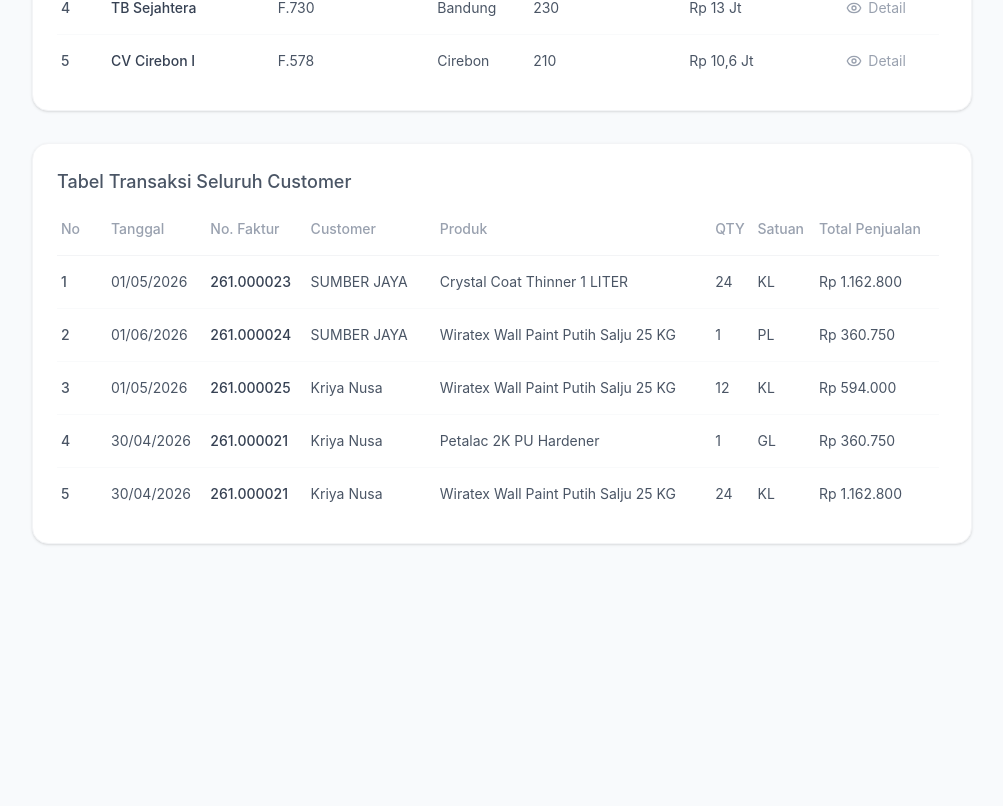
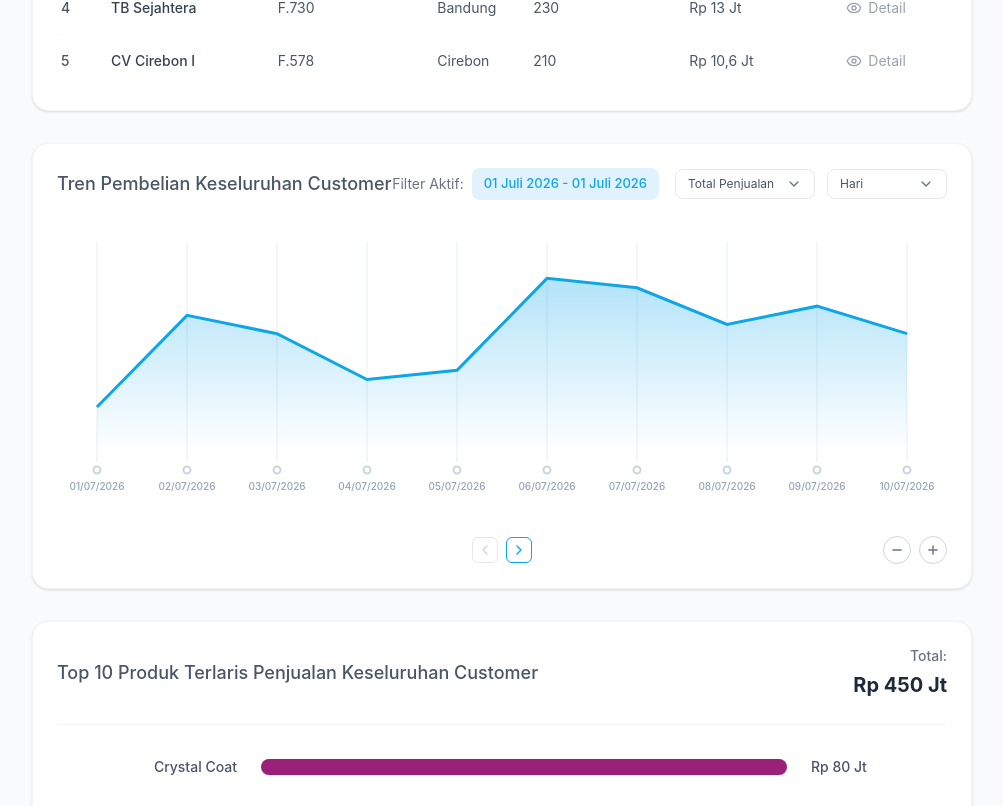
Before and after one commit to Grandy19/iwpaint-dashboard, a React (Vite) app in the folder frontend/: page /sales-dashboard/customer in a window 1280 px wide. Shown: the part 774-1580 px from the top of the page, without its empty margins (268-1271 px from the left). Before the commit the page ends 1398 px from the top, so only its background shows below. Built offline with nearby package versions, Linux system fonts and the light colour scheme.

Commit message:
customer

```diff
--- a/frontend/src/pages/sales/SalesCustomerPage.tsx
+++ b/frontend/src/pages/sales/SalesCustomerPage.tsx
@@ -1,4 +1,4 @@
-import { useState } from 'react';
+import { useState, useMemo } from 'react';
 import { MainLayout } from '../../components/layout/MainLayout';
 import { Topbar } from '../../components/layout/Topbar';
 import { Download, Filter, Eye, LayoutDashboard, Users, Target, User, Map, MapPin, Receipt, Wallet, Package, CalendarClock } from 'lucide-react';
@@ -7,6 +7,9 @@ import { KpiCard } from '../../components/common/KpiCard';
 import { DataTable } from '../../components/common/DataTable';
 import { ExportModal } from '../../components/ui/ExportModal';
 import { CustomerModal } from '../../components/ui/CustomerModal';
+import { ChartCard } from '../../components/ui/ChartCard';
+import { TopProductsCard } from '../../components/ui/TopProductsCard';
+import { salesChartData, salesTopProductsData } from '../../mock/salesDashboard';
 
 import {
   customerKpiData,
@@ -23,6 +26,9 @@ export const SalesCustomerPage = () => {
   const [isCustomerModalOpen, setIsCustomerModalOpen] = useState(false);
   const [selectedCustomer, setSelectedCustomer] = useState<any>(null);
   const [appliedCustomer, setAppliedCustomer] = useState('Semua Customer');
+
+  const [chartJenisData, setChartJenisData] = useState('Total Penjualan');
+  const [chartPeriode, setChartPeriode] = useState('Hari');
 
   const handleFilter = () => {
     setAppliedCustomer(customer);
@@ -108,6 +114,47 @@ export const SalesCustomerPage = () => {
     ? customerTransactionData
     : customerTransactionData.map(t => ({ ...t, customer: appliedCustomer }));
 
+  const displayTopProducts = isAllCustomers
+    ? salesTopProductsData
+    : salesTopProductsData.map(item => ({
+        ...item,
+        value: item.value * 0.6,
+        max: 80000000,
+        label: `Rp ${(item.value * 0.6 / 1000000).toFixed(0)} Jt`
+      }));
+
+  const dynamicChartData = useMemo(() => {
+    if (chartPeriode === 'Hari') {
+      const baseData = Array.from({ length: 30 }, (_, i) => {
+        const day = (i + 1).toString().padStart(2, '0');
+        return {
+          date: `${day}/07/2026`,
+          value: Math.floor(40000000 + Math.random() * 60000000)
+        };
+      });
+      for (let i = 0; i < salesChartData.length; i++) {
+        baseData[i] = salesChartData[i];
+      }
+      if (chartJenisData === 'Total Qty') {
+        return baseData.map(item => ({ ...item, value: item.value / 10000 }));
+      }
+      return baseData;
+    } else if (chartPeriode === 'Bulan') {
+      const months = ['Jan', 'Feb', 'Mar', 'Apr', 'Mei', 'Jun', 'Jul', 'Ags', 'Sep', 'Okt', 'Nov', 'Des'];
+      return months.map(m => ({
+        date: m,
+        value: Math.floor(400000000 + Math.random() * 600000000) / (chartJenisData === 'Total Qty' ? 10000 : 1)
+      }));
+    } else if (chartPeriode === 'Tahun') {
+      const years = ['2023', '2024', '2025', '2026'];
+      return years.map(y => ({
+        date: y,
+        value: Math.floor(400000000 + Math.random() * 600000000) / (chartJenisData === 'Total Qty' ? 10000 : 1)
+      }));
+    }
+    return salesChartData;
+  }, [chartPeriode, chartJenisData]);
+
   return (
     <>
       <MainLayout sidebarItems={salesMenuItems}>
@@ -176,7 +223,7 @@ export const SalesCustomerPage = () => {
           {/* Table Customer */}
           {isAllCustomers ? (
             <DataTable
-              title="Tabel Customer"
+              title="Tabel Keseluruhan Customer Berdasarkan Total Penjualan"
               columns={customerColumns}
               data={customerTableData}
               renderCell={renderCustomerCell}
@@ -261,9 +308,28 @@ export const SalesCustomerPage = () => {
             </div>
           )}
 
+          {/* Tren Pembelian Customer */}
+          <div className="mb-8">
+            <ChartCard
+              data={dynamicChartData}
+              title={isAllCustomers ? "Tren Pembelian Keseluruhan Customer" : `Tren Pembelian Customer ${appliedCustomer}`}
+              jenisData={chartJenisData}
+              setJenisData={setChartJenisData}
+              periode={chartPeriode}
+              setPeriode={setChartPeriode}
+              filterAktifLabel={`${periodeAwal} - ${periodeAkhir}`}
+            />
+          </div>
+
+          {/* Top 10 Produk */}
+          <TopProductsCard
+            data={displayTopProducts}
+            title={isAllCustomers ? "Top 10 Produk Terlaris Penjualan Keseluruhan Customer" : `Top 10 Produk Terlaris Penjualan Customer ${appliedCustomer}`}
+          />
+
           {/* Table Transaksi */}
           <DataTable
-            title={isAllCustomers ? "Tabel Transaksi Seluruh Customer" : "Tabel Transaksi Customer Terpilih"}
+            title={isAllCustomers ? "Tabel Transaksi Seluruh Customer" : `Tabel Transaksi Customer ${appliedCustomer}`}
             columns={transactionColumns}
             data={displayTransactions}
             renderCell={renderTransactionCell}
```
